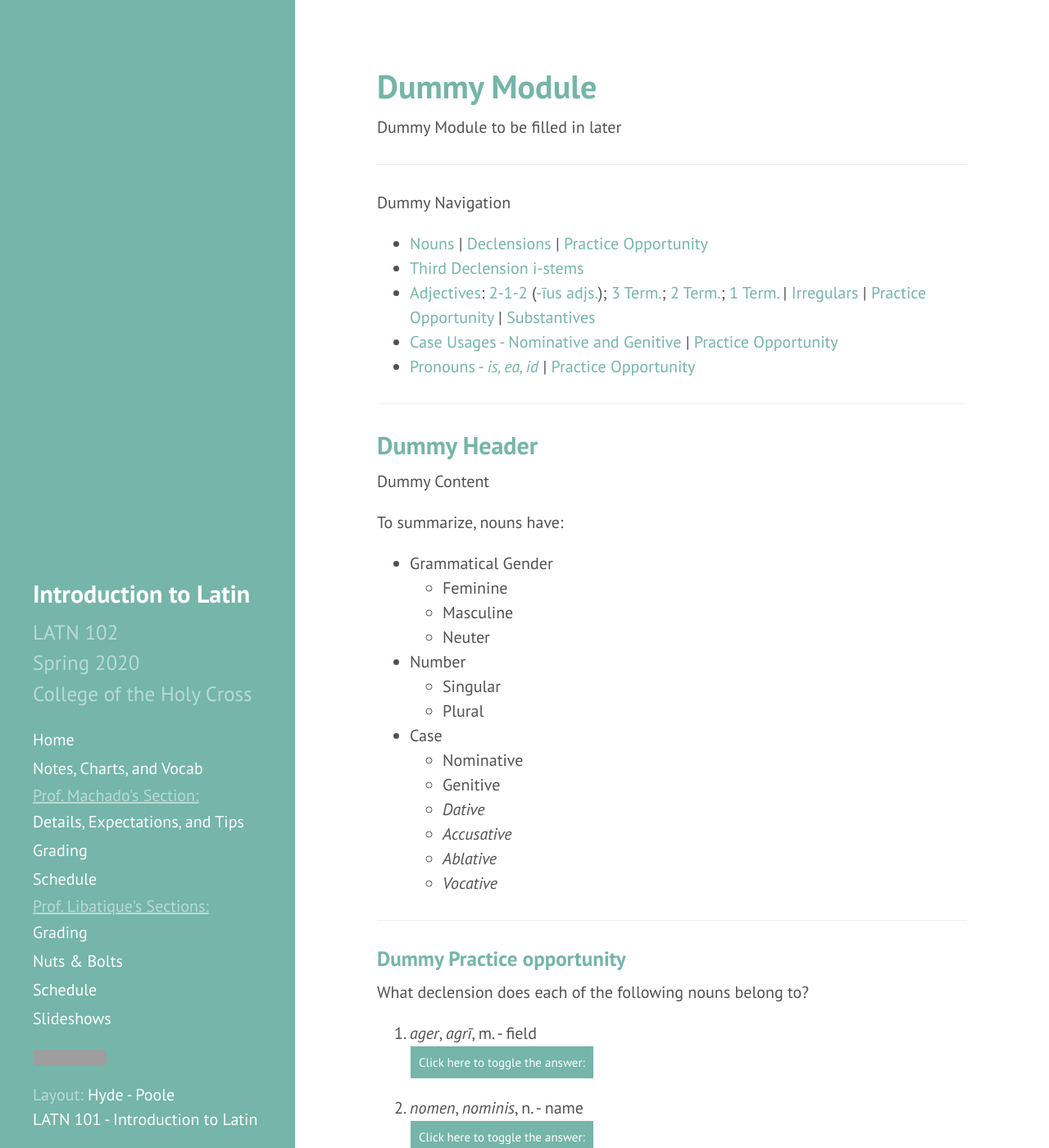
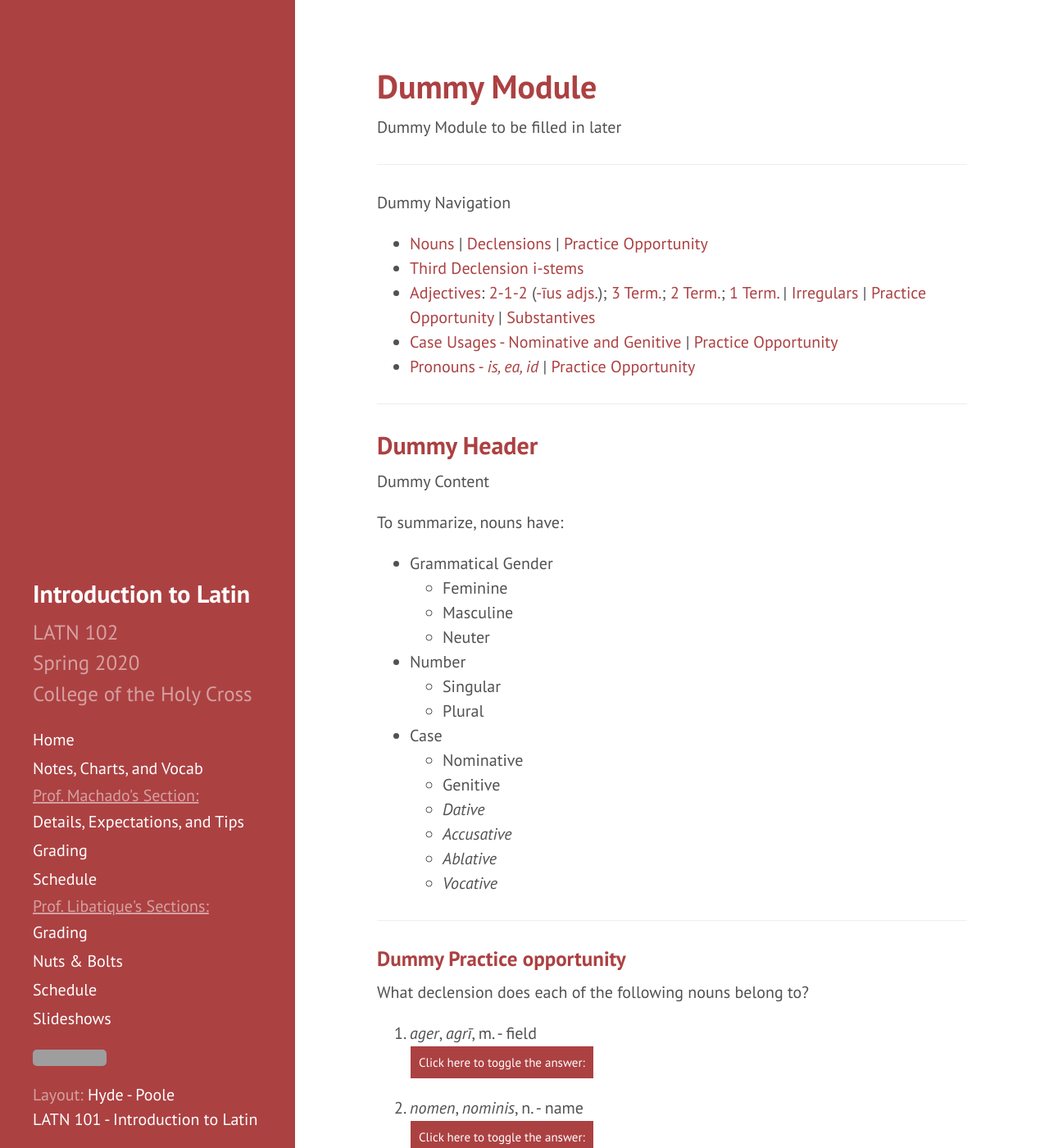
Before and after one commit to DLibatique/LATN102-S20, a Jekyll site: the page built from notes/1-dummy-module.md, in a window 1280 px wide and 1400 px high. Shown: the whole window at 82% size. Built offline with Jekyll 4.4.1, drawn with Linux system fonts in a browser that asks for light colours; grey boxes are pictures that could not be loaded.

Commit message:
changed theme color

```diff
--- a/_layouts/default.html
+++ b/_layouts/default.html
@@ -3,7 +3,7 @@
 
   {% include head.html %}
 
-  <body class="theme-base-0c">
+  <body class="theme-base-08">
 
     {% include sidebar.html %}
 
--- a/public/css/hyde.css
+++ b/public/css/hyde.css
@@ -267,13 +267,13 @@ a.sidebar-nav-item:focus {
 }
 
 #form {
-    border: 1px solid #75b5aa;
+    border: 1px solid #ac4142;
     width: 50%;
     padding: .5rem;
 }
 
 button {
-  background-color: #75b5aa; /* purple */
+  background-color: #ac4142; /* red */
   border: 1px solid white;
   color: white;
   padding: 10px;
--- a/public/css/poole.css
+++ b/public/css/poole.css
@@ -84,7 +84,7 @@ h1, h2, h3, h4, h5, h6 {
   margin-bottom: .5rem;
   font-weight: bold;
   line-height: 1.25;
-  color: #75b5aa;
+  color: #ac4142;
   text-rendering: optimizeLegibility;
 }
 h1 {
@@ -342,7 +342,7 @@ tbody tr:nth-child(odd) th {
 .page-title,
 .post-title,
 .post-title a {
-  color: #75b5aa;
+  color: #ac4142;
 }
 .page-title,
 .post-title {
```
